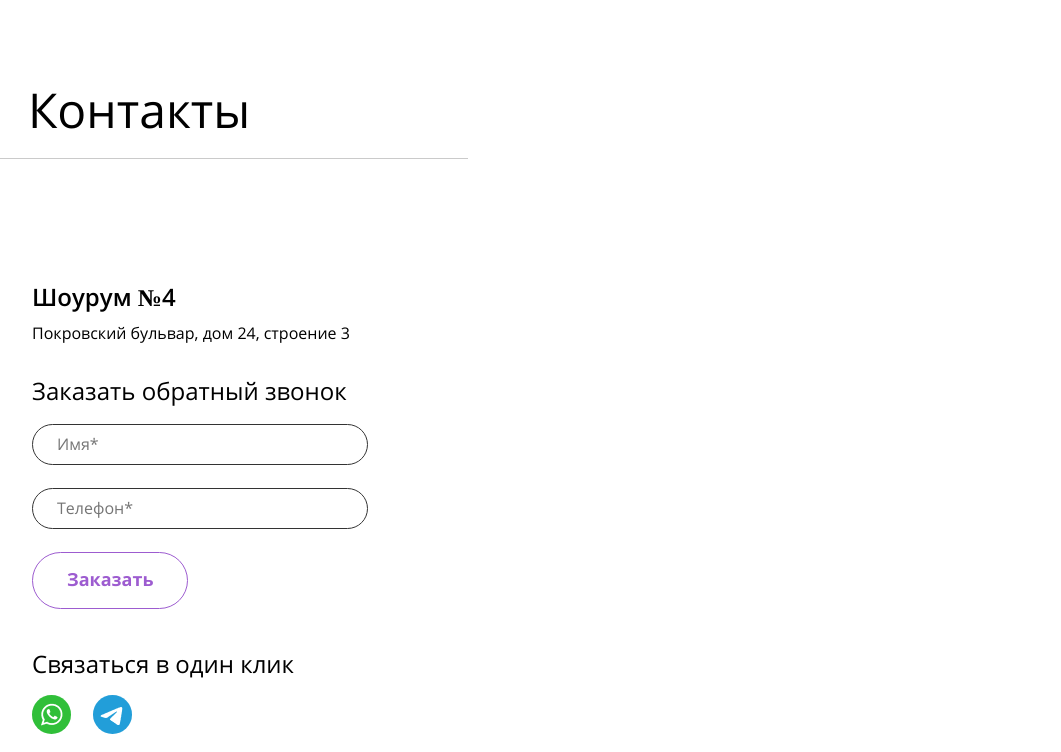
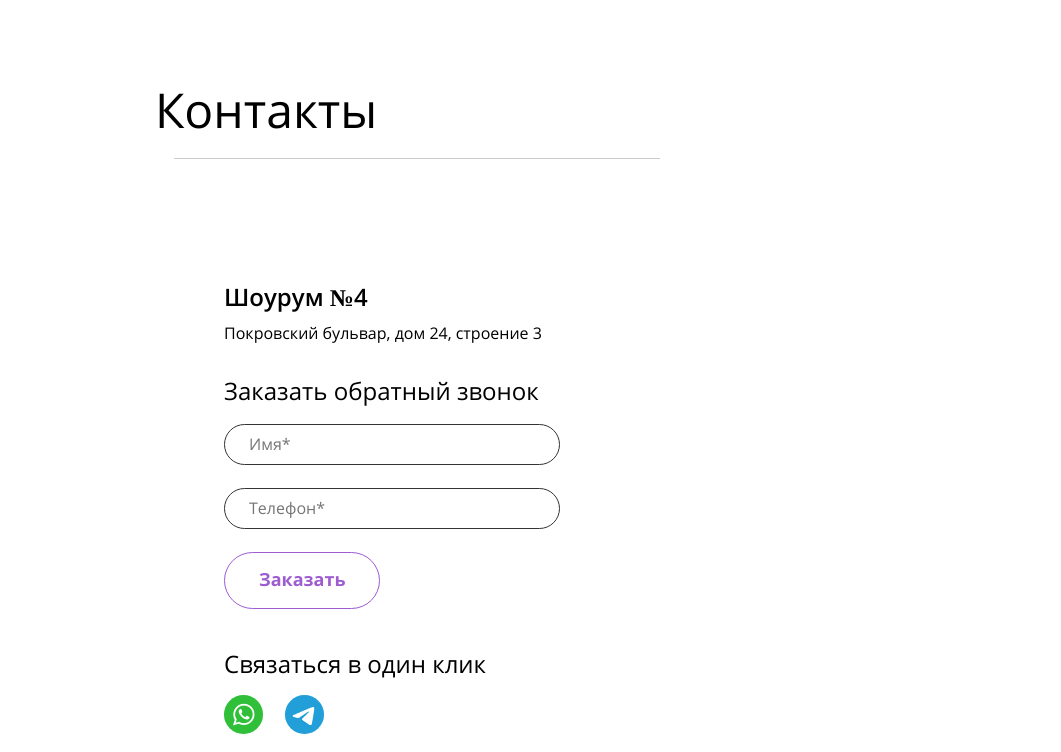
Before and after one commit to tghostGosha/blanchard, a plain HTML site: page blanchard/index.html in a window 1280 px wide. Shown: the part 6368-7120 px from the top of the page, without its empty margins (18-1079 px from the left). Drawn offline with nearby package versions, Linux system fonts and the light colour scheme.

Commit message:
исправил

```diff
--- a/blanchard/css/style.css
+++ b/blanchard/css/style.css
@@ -1898,23 +1898,24 @@ input[type="search" i] {
 /*===============================CONTACTS==========================*/
 
 .contacts-heading {
-  padding-left: 156px;
+  padding-left: 29px;
   margin-bottom: 15px;
 }
 
 .contacts__container {
-  width: 100%;
+  max-width: 1920px;
+  padding-left: 127px;
   margin: 0 auto;
 }
 
 .contacts-block {
   display: flex;
-  margin: 0 auto;
+  justify-content: center;
 }
 
 .contacts__left {
   max-width: 700px;
-  padding: 125px 122px 124px 160px;
+  padding: 125px 122px 124px 15px;
   border-top: 1px solid #cacaca;
 }
 
--- a/blanchard/index.html
+++ b/blanchard/index.html
@@ -1579,7 +1579,7 @@
       });
       myMap.geoObjects.add(myPlacemark);
       myMap.controls.remove('largeMapDefaultSet');
-      myMap.controls.remove('fullscreenControl');
+      /*myMap.controls.remove('fullscreenControl');*/
     }
   </script>
 
```
